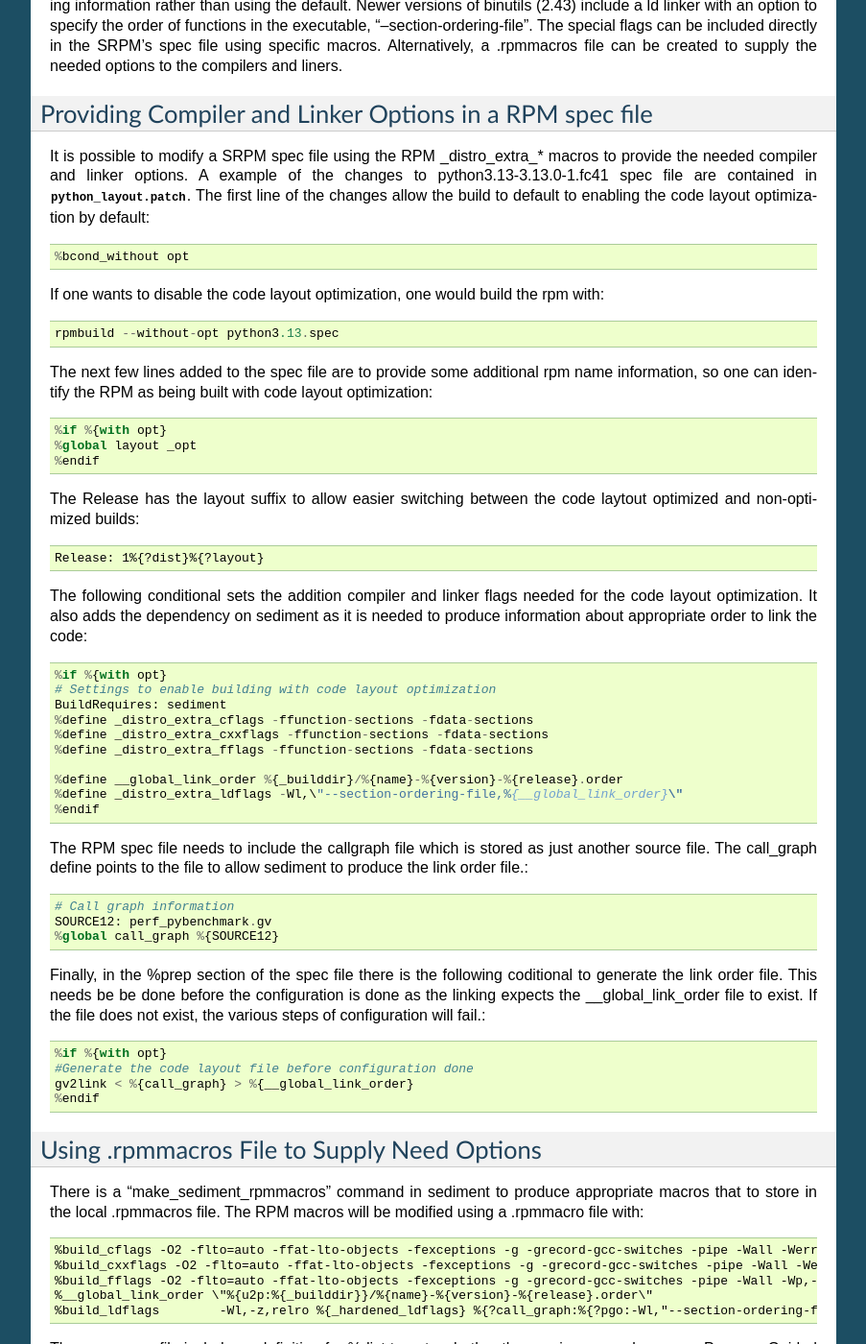
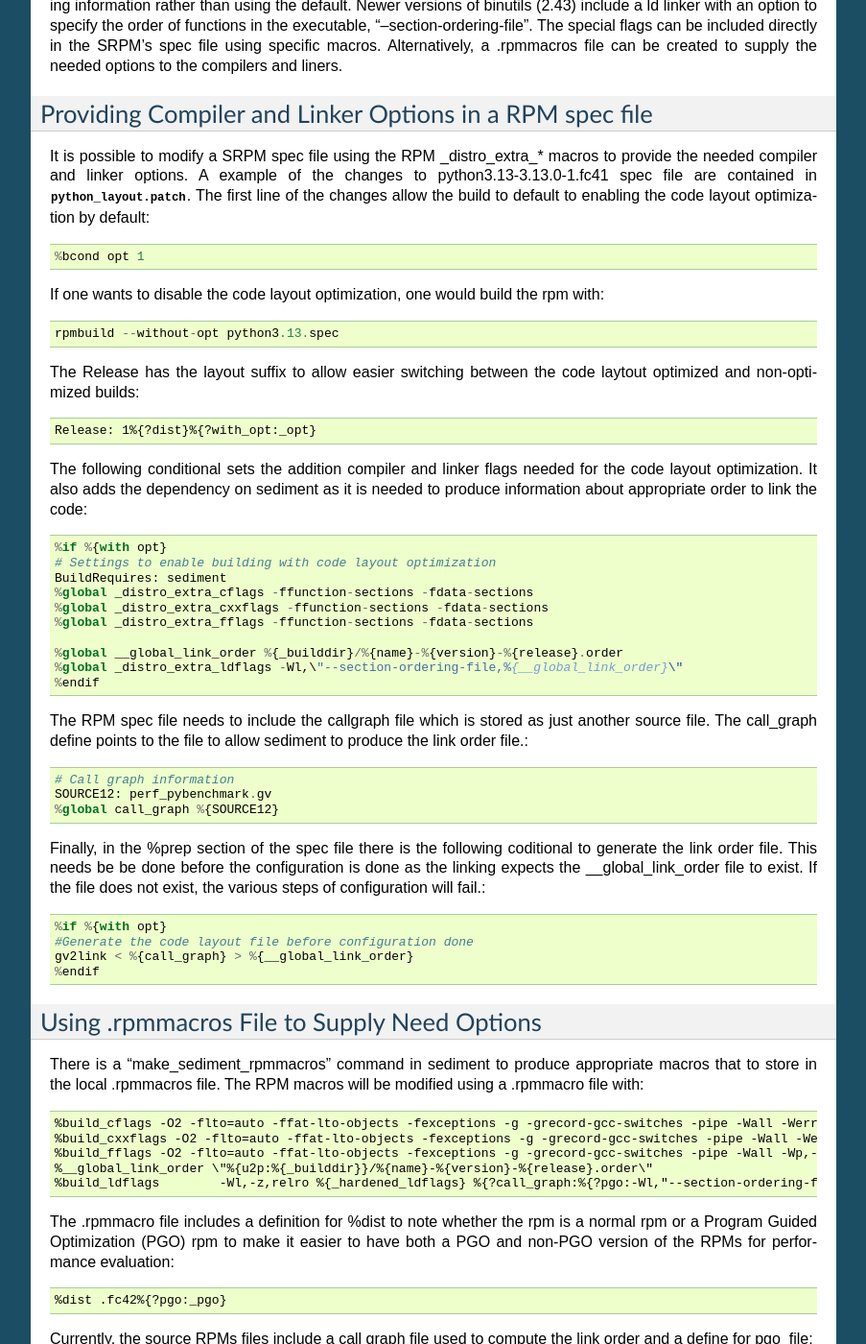
Before and after one commit to wcohen/sediment, a Sphinx documentation site: the page built from docs/pop.rst, in a window 1280 px wide and 1400 px high, scrolled down 3568 px. Shown: the whole window at 96% size, without its empty margins (198-1101 px from the left). Built offline with Sphinx 7.4.7, drawn with Linux system fonts in a browser that asks for light colours.

Commit message:
Revise the in RPM spec file additions to implement layout
Zbigniew Jedrzejewski-Szmek made some suggestions to simplify the RPM
spec file.  Those have been put into the example patch for
python3.13.spec and the documentation has been updated to describe
the current spec file changes.

```diff
--- a/docs/pop.rst
+++ b/docs/pop.rst
@@ -276,22 +276,15 @@
 in :download:`python_layout.patch <examples/python_layout.patch>`.
 The first line of the changes allow the build to default to enabling the code layout optimization by default::
 
-  %bcond_without opt
+  %bcond opt 1
 
 If one wants to disable the code layout optimization, one would build the rpm with::
 
   rpmbuild --without-opt python3.13.spec
 
-The next few lines added to the spec file are to provide some additional rpm name information,
-so one can identify the RPM as being built with code layout optimization::
-
-  %if %{with opt}
-  %global layout _opt
-  %endif
-
 The Release has the layout suffix to allow easier switching between the code laytout optimized and non-optimized builds::
 
-  Release: 1%{?dist}%{?layout}
+  Release: 1%{?dist}%{?with_opt:_opt}
 
 The following conditional sets the addition compiler and linker flags needed for the code layout optimization.
 It also adds the dependency on sediment as it is needed to produce information about appropriate
@@ -300,12 +293,12 @@
   %if %{with opt}
   # Settings to enable building with code layout optimization
   BuildRequires: sediment
-  %define _distro_extra_cflags -ffunction-sections -fdata-sections
-  %define _distro_extra_cxxflags -ffunction-sections -fdata-sections
-  %define _distro_extra_fflags -ffunction-sections -fdata-sections
+  %global _distro_extra_cflags -ffunction-sections -fdata-sections
+  %global _distro_extra_cxxflags -ffunction-sections -fdata-sections
+  %global _distro_extra_fflags -ffunction-sections -fdata-sections
 
-  %define __global_link_order %{_builddir}/%{name}-%{version}-%{release}.order
-  %define _distro_extra_ldflags -Wl,\"--section-ordering-file,%{__global_link_order}\"
+  %global __global_link_order %{_builddir}/%{name}-%{version}-%{release}.order
+  %global _distro_extra_ldflags -Wl,\"--section-ordering-file,%{__global_link_order}\"
   %endif
 
 The RPM spec file needs to include the callgraph file which is stored as just another source file.
```
Also changed, not shown: 1 other file.
